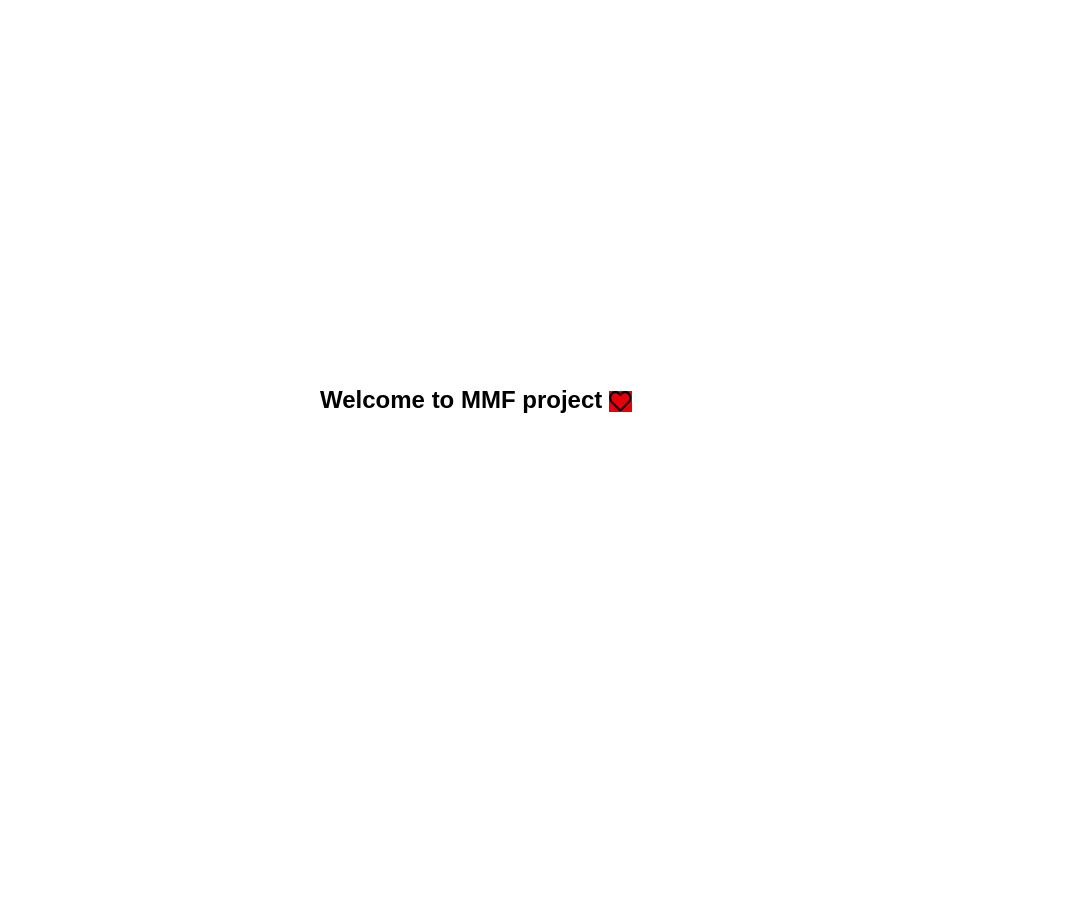
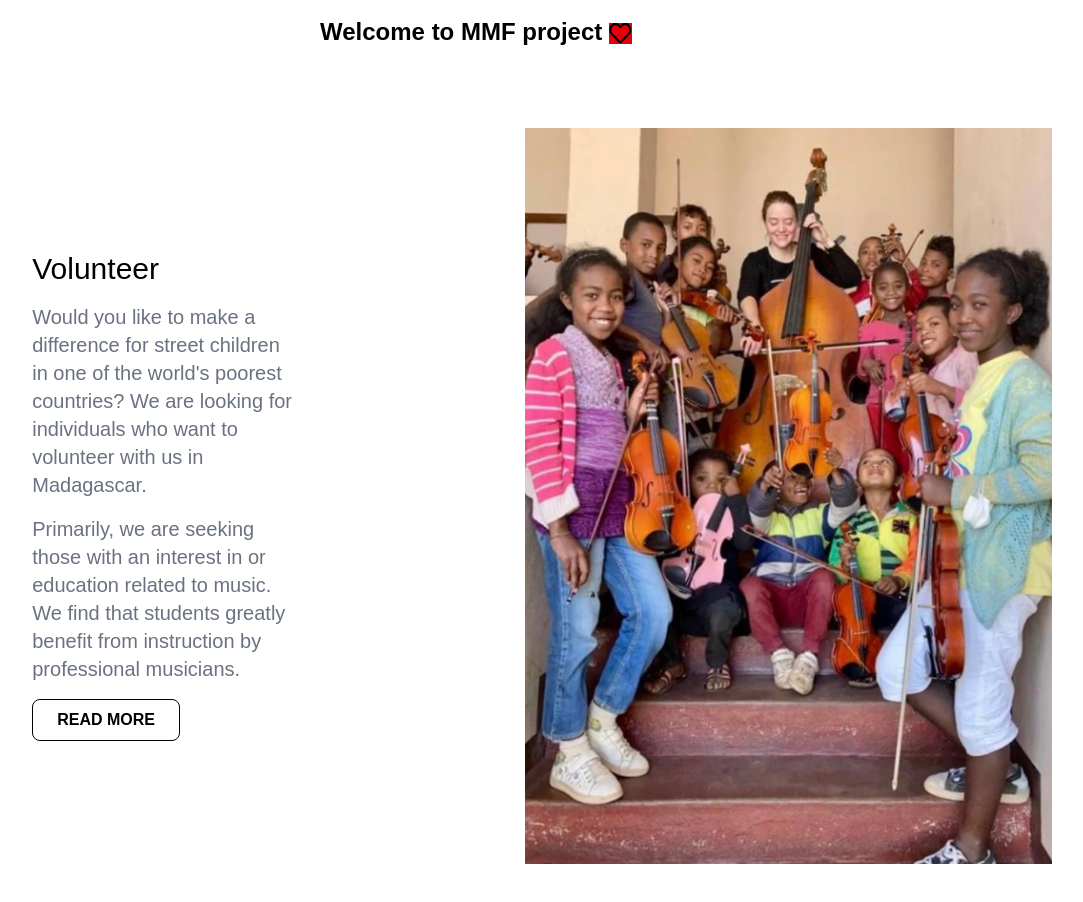
Before and after one commit to NoroffFEU/musikkforandrerliv.no, a React (Vite) app: page / in a window 1280 px wide. Shown: the top 902 px of the page, without its empty margins (164-1247 px from the left). Before the commit the page ends 800 px from the top, so only its background shows below. Built offline with nearby package versions, Linux system fonts and the light colour scheme.

Commit message:
volunteer section

```diff
--- a/package.json
+++ b/package.json
@@ -32,6 +32,6 @@
     "globals": "^15.15.0",
     "postcss": "^8.5.3",
     "tailwindcss": "^4.0.13",
-    "vite": "^6.2.0"
+    "vite": "^6.2.2"
   }
 }
--- a/src/App.jsx
+++ b/src/App.jsx
@@ -1,14 +1,23 @@
-import heart from '/assets/images/svgs/heart.svg';
+import React from "react";
+import { HomePage } from "./pages/home";
+import heart from "/assets/images/svgs/heart.svg";
 
 function App() {
-
   return (
     <>
-      <div className='h-screen w-full flex justify-center items-center'>
-        <h1 className='text-2xl font-extrabold'>Welcome to MMF project <img className='inline bg-red-600' src={heart} alt="" /></h1>
+      <div className="w-full">
+        <header className="text-center py-4">
+          <h1 className="text-2xl font-extrabold">
+            Welcome to MMF project{" "}
+            <img className="inline bg-red-600" src={heart} alt="" />
+          </h1>
+        </header>
+        <main>
+          <HomePage />
+        </main>
       </div>
     </>
-  )
+  );
 }
 
-export default App
+export default App;
--- a/src/components/homePage/volunteerSection.jsx
+++ b/src/components/homePage/volunteerSection.jsx
@@ -0,0 +1,38 @@
+import React from "react";
+import content from "../../data/landing-page-content.json";
+import { SlArrowRight } from "react-icons/sl";
+
+const VolunteerSection = () => {
+  const volunteerContent = content.volunteer;
+
+  return (
+    <div className="w-full flex flex-col-reverse gap-8 md:flex-row items-center p-8 bg-white">
+      <div className="md:w-1/2 flex flex-col p-8 justify-center items-center h-auto md:h-[50rem] text-left">
+        <div className="w-full md:w-1/2">
+          <div className="flex justify-between items-center w-full">
+            <h2 className="text-3xl mb-4">{volunteerContent.title}</h2>
+            <SlArrowRight className="block md:hidden text-2xl text-red-500" />
+          </div>
+          {volunteerContent.content.split("\n").map((paragraph, index) => (
+            <p key={index} className="text-gray-500 mb-4 text-xl">
+              {paragraph}
+            </p>
+          ))}
+
+          <button className="hidden md:block px-6 py-2 border border-black text-black font-semibold rounded-lg hover:bg-black hover:text-white transition">
+            READ MORE
+          </button>
+        </div>
+      </div>
+      <div className="md:w-1/2 flex justify-center items-center h-[50rem]">
+        <img
+          src={volunteerContent.image}
+          alt="Volunteer with children and musical instruments"
+          className="w-full h-full object-cover p-8"
+        />
+      </div>
+    </div>
+  );
+};
+
+export default VolunteerSection;
--- a/src/data/landing-page-content.json
+++ b/src/data/landing-page-content.json
@@ -47,7 +47,7 @@
   "volunteer": {
     "image": "/assets/placeholder-images/IMG_6437.webp",
     "title": "Volunteer",
-    "content": "Would you like to make a difference for street children in one of the world's poorest countries? We are looking for individuals who want to volunteer with us in Madagascar. Primarily, we are seeking those with an interest in or education related to music. We find that students greatly benefit from instruction by professional musicians."
+    "content": "Would you like to make a difference for street children in one of the world's poorest countries? We are looking for individuals who want to volunteer with us in Madagascar.\n Primarily, we are seeking those with an interest in or education related to music. We find that students greatly benefit from instruction by professional musicians."
   },
   "support": {
     "image": "/assets/placeholder-images/IMG_6438.webp",
--- a/src/pages/home.jsx
+++ b/src/pages/home.jsx
@@ -1,3 +1,6 @@
+import React from "react";
+import VolunteerSection from "../components/homePage/volunteerSection";
+
 export function HomePage() {
   return (
     <div>
@@ -5,7 +8,7 @@ export function HomePage() {
       <section id="HistorySection"></section>
       <section id="StaffSection"></section>
       <section id="WorkSection"></section>
-      <section id="VolunteerSection"></section>
+      <VolunteerSection />
       <section id="SupportSection"></section>
       <section id="GallerySection"></section>
       <section id="CalenderSection"></section>
```
Also changed, not shown: 2 other files (tests, documents, lock files or other folders).
